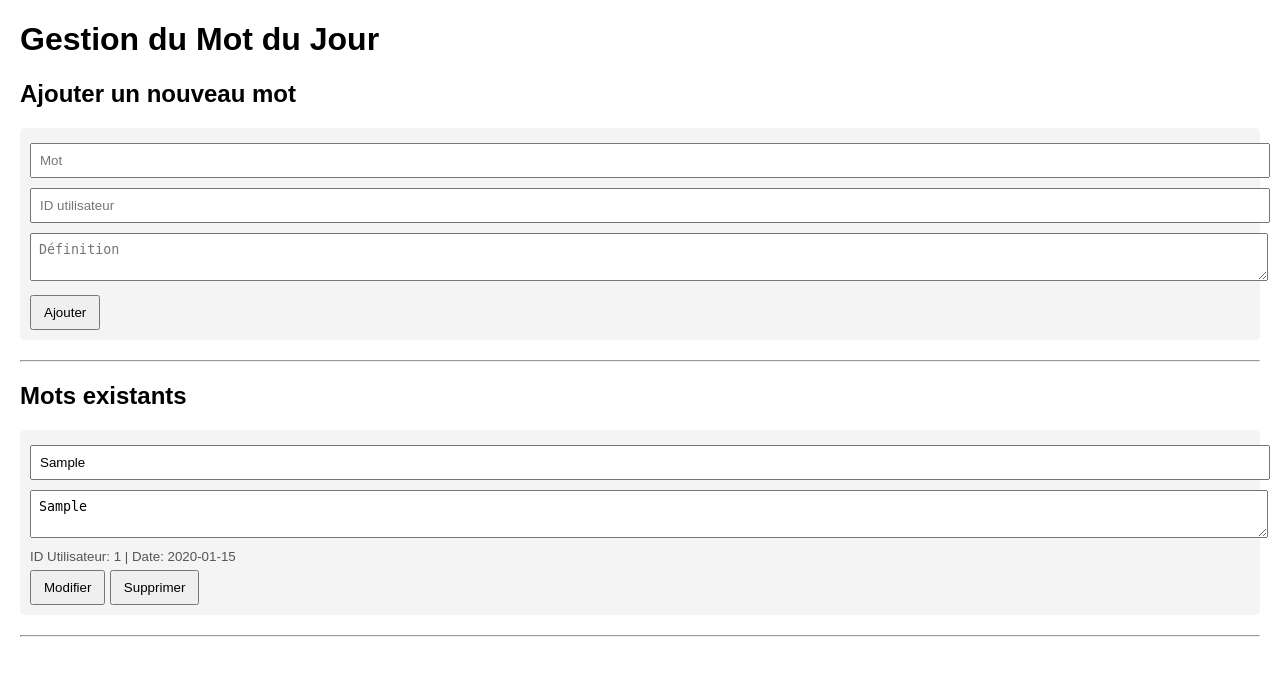
After one commit to hugopicot/projet-web-ESEO, a PHP site: the page made by php/gestion du mots du jour.php in a window 1280 px wide. The commit adds this page. Shown: the top 676 px of the page. Run offline with PHP 8.4, Linux system fonts and the light colour scheme; tables that the repository leaves empty hold one stand-in row (values such as "Sample post").

Commit message:
ajout des moddification

```diff
--- a/php/admin.php
+++ b/php/admin.php
@@ -1,5 +1,5 @@
 <?php
-// ---------- CONFIG DB ----------
+
 $servername = "localhost";
 $username   = "root";
 $password   = "";
@@ -21,7 +21,7 @@ if ($_SERVER['REQUEST_METHOD'] === 'POST') {
         if ($id > 0 && $role !== '') {
             $stmt = $conn->prepare("UPDATE utilisateur SET role = ? WHERE id_utilisateur = ?");
             $stmt->execute([$role, $id]);
-            $messages[] = "Rôle mis à jour.";
+            $messages[] = "Rôle mise à jour.";
         }
     }
     // --- Supprimer utilisateur ---
@@ -128,8 +128,10 @@ body { background:#f3f6ff; padding-bottom:40px; }
         .small-muted { color:#6c757d; font-size:0.9rem; }
         .table-wrap { max-height:380px; overflow:auto; }
     </style>
+
 </head>
 <body>
+
 <div class="container mt-4">
     <div class="topbar d-flex justify-content-between align-items-center">
         <h4 class="mb-0">Admin — Gestion Utilisateurs & Grilles</h4>
--- /dev/null
+++ b/php/gestion du mots du jour.php
@@ -0,0 +1,102 @@
+<?php
+
+// Connexion à la base de données
+
+$host = 'localhost';
+$db   = 'jeu_mots';
+$user = 'root';
+$pass = '';
+$pdo = new PDO("mysql:host=$host;dbname=$db;charset=utf8", $user, $pass);
+
+
+// Ajouter un mot du jour
+
+if(isset($_POST['ajouter'])){
+    $mot = $_POST['mot'];
+    $definition = $_POST['definition'];
+    $id_utilisateur = $_POST['id_utilisateur'];
+
+   $stmt = $pdo->prepare(
+    "INSERT INTO motdujour (mot, definition, id_utilisateur,date)
+     VALUES (?, ?, ?,NOW())"
+);
+$stmt->execute([$mot, $definition, $id_utilisateur]);
+
+}
+
+
+// Modifier un mot du jour
+
+if(isset($_POST['modifier'])){
+    $id_mot = $_POST['id_mot'];
+    $mot = $_POST['mot'];
+    $definition = $_POST['definition'];
+
+    $stmt = $pdo->prepare("UPDATE motdujour SET mot = ?, definition = ? WHERE id_mot = ?");
+    $stmt->execute([$mot, $definition, $id_mot]);
+}
+
+
+// Supprimer un mot du jour
+
+if(isset($_POST['supprimer'])){
+    $id_mot = $_POST['id_mot'];
+    $stmt = $pdo->prepare("DELETE FROM motdujour WHERE id_mot = ?");
+    $stmt->execute([$id_mot]);
+}
+
+
+// Récupérer tous les mots
+
+$stmt = $pdo->query("SELECT * FROM motdujour ORDER BY date DESC");
+$mots = $stmt->fetchAll(PDO::FETCH_ASSOC);
+?>
+
+<!DOCTYPE html>
+<html lang="fr">
+<head>
+    <meta charset="UTF-8">
+    <title>Gestion du Mot du Jour</title>
+    <style>
+        body { font-family: Arial, sans-serif; margin: 20px; }
+        form { margin-bottom: 20px; padding: 10px; background: #f4f4f4; border-radius: 5px; }
+        input, textarea { width: 100%; margin: 5px 0; padding: 8px; }
+        button { padding: 8px 12px; margin-top: 5px; }
+        hr { margin: 20px 0; }
+        small { color: #555; }
+    </style>
+</head>
+<body>
+
+<h1>Gestion du Mot du Jour</h1>
+
+<!-- Formulaire pour ajouter un mot -->
+<h2>Ajouter un nouveau mot</h2>
+<form method="post">
+    <input type="text" name="mot" placeholder="Mot" required>
+    <input type="number" name="id_utilisateur" placeholder="ID utilisateur" required>
+    <textarea name="definition" placeholder="Définition" required></textarea>
+    <button type="submit" name="ajouter">Ajouter</button>
+</form>
+
+<hr>
+
+<h2>Mots existants</h2>
+<?php if(count($mots) == 0): ?>
+    <p>Aucun mot du jour pour l’instant.</p>
+<?php endif; ?>
+
+<?php foreach($mots as $m): ?>
+    <form method="post">
+        <input type="hidden" name="id_mot" value="<?= $m['id_mot'] ?>">
+        <input type="text" name="mot" value="<?= htmlspecialchars($m['mot']) ?>" required>
+        <textarea name="definition" required><?= htmlspecialchars($m['definition']) ?></textarea>
+        <small>ID Utilisateur: <?= $m['id_utilisateur'] ?> | Date: <?= $m['date'] ?></small><br>
+        <button type="submit" name="modifier">Modifier</button>
+        <button type="submit" name="supprimer">Supprimer</button>
+    </form>
+    <hr>
+<?php endforeach; ?>
+
+</body>
+</html>
--- a/php/mots.php
+++ b/php/mots.php
@@ -28,10 +28,10 @@ try {
     <meta charset="UTF-8">
     <title>Jeux</title>
 
-    <!-- Bootstrap -->
+
     <link href="https://cdn.jsdelivr.net/npm/bootstrap@5.3.8/dist/css/bootstrap.min.css" rel="stylesheet">
 
-    <!-- Icons -->
+
     <link rel="stylesheet" href="https://cdn.jsdelivr.net/npm/bootstrap-icons@1.11.1/font/bootstrap-icons.css">
 
     <style>
```
Also changed, not shown: css/admin.css (added), games/admin.html (added), games/page jeux.html (added), 1 other file. Lines whose indentation alone changed are shown as unchanged.
